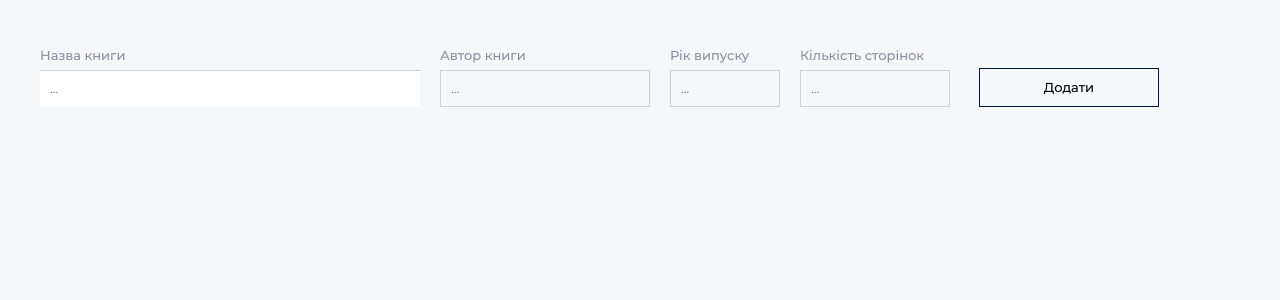
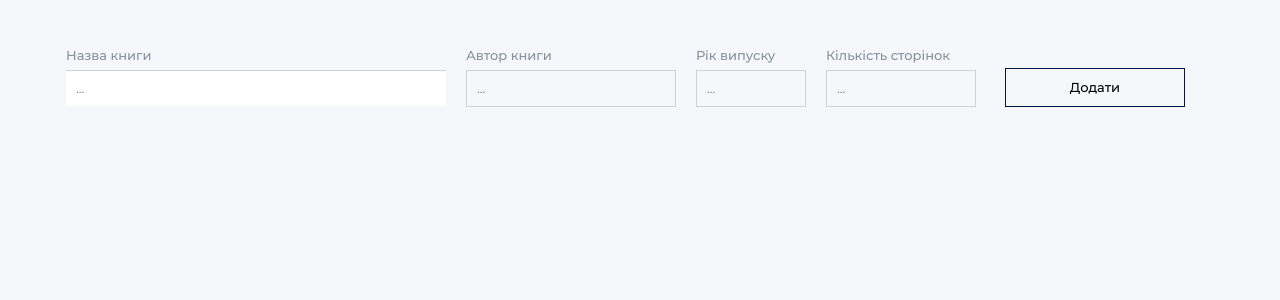
Before and after one commit to iVolovyk/read_books_app, a React (Create React App) app: page /library in a window 1280 px wide. Shown: the top 300 px of the page. Built offline with nearby package versions, Linux system fonts and the light colour scheme.

Commit message:
added done final version addBook

```diff
--- a/src/pages/LibraryPage/LibraryPage.module.css
+++ b/src/pages/LibraryPage/LibraryPage.module.css
@@ -1,10 +1,9 @@
-/* .container {
-  background-color: #f5f7fa;
-  margin-top: 60px;
-  min-height: 800px;
+.container {
+  height: 100%;
   width: 300px;
+  max-width: 100%;
   margin: auto;
-} */
+}
 
 .form {
   display: flex;
@@ -70,6 +69,7 @@ input {
 @media (min-width: 768px) {
   .container {
     width: 680px;
+    max-width: 100%;
   }
 
   .tablet {
--- a/src/redux/Books/BooksSelektors.js
+++ b/src/redux/Books/BooksSelektors.js
@@ -1,2 +1,2 @@
 /* eslint-disable import/prefer-default-export */
-export const getBooks = state => state.BooksReducer.books;
+export const getBooks = state => state.booksReducer.books;
```
